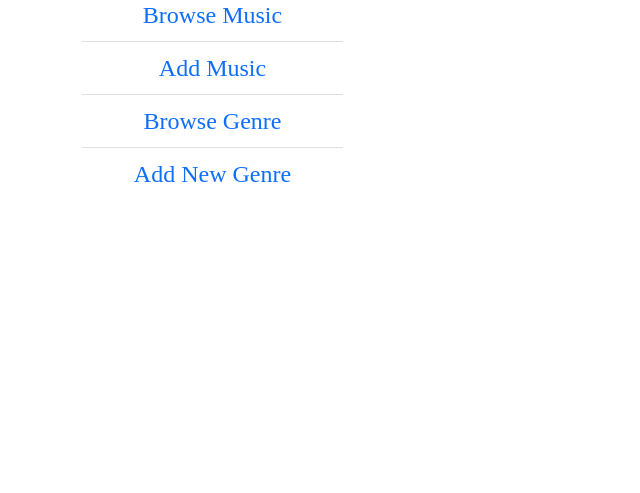
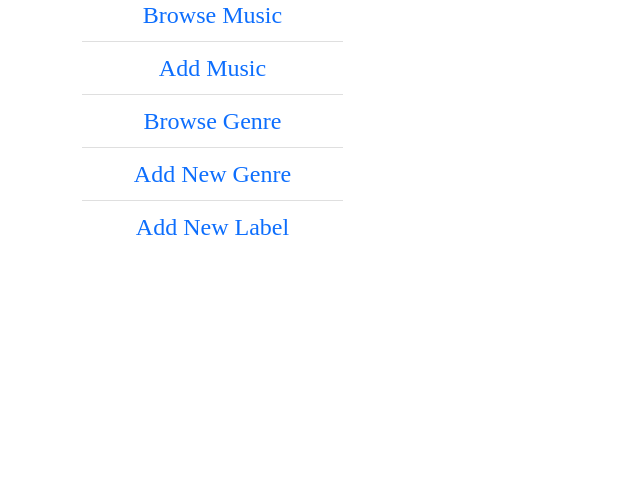
Before and after one commit to vikas1412/music-app, a Django app: page /music/ in a window 1280 px wide. Shown: the part 153-646 px from the top of the page, without its empty margins (0-640 px from the left). Run offline with Django 3.2, Linux system fonts and the light colour scheme.

Commit message:
Add url link for new label form

```diff
--- a/templates/base.html
+++ b/templates/base.html
@@ -81,6 +81,7 @@
                 <li class="list-group-item text-center"><a href="#"> Add Music</a></li>
                 <li class="list-group-item text-center"><a href="#"> Browse Genre</a></li>
                 <li class="list-group-item text-center"><a href="{% url 'new-genre' %}"> Add New Genre</a></li>
+                <li class="list-group-item text-center"><a href="{% url 'new-label' %}"> Add New Label</a></li>
             </ul>
         </div>
 
```
